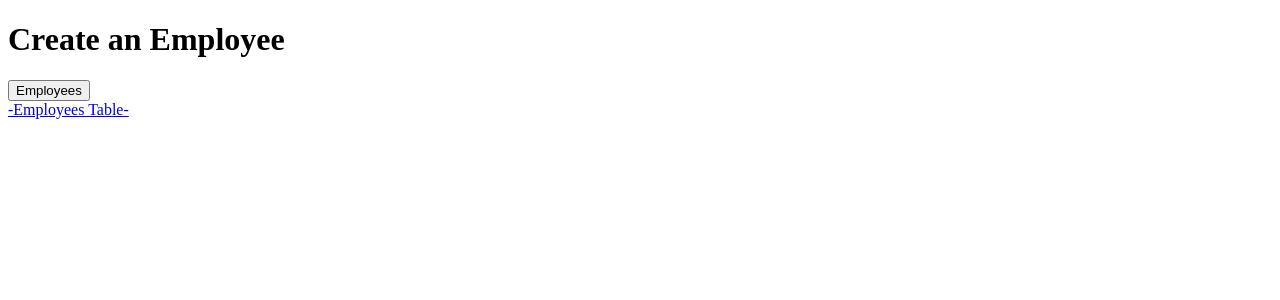
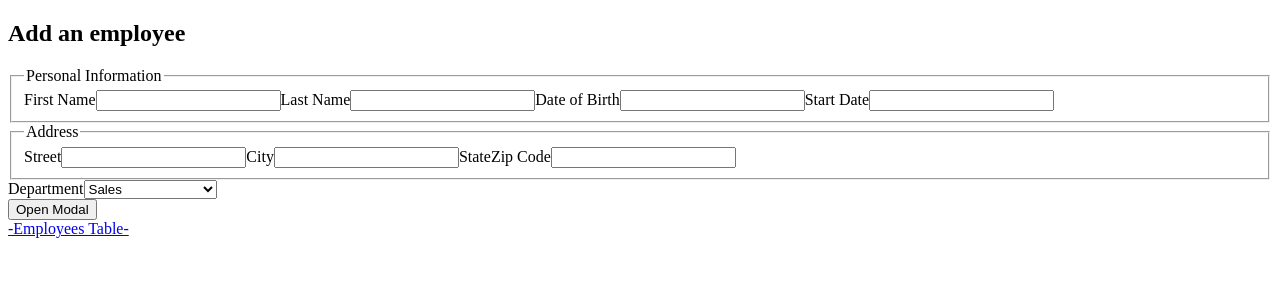
Before and after one commit to JaRoD41/hrnet, a React (Vite) app: page / in a window 1280 px wide. Shown: the top 300 px of the page. Built offline with nearby package versions, Linux system fonts and the light colour scheme.

Commit message:
add modal, form and useModal custom hook

```diff
--- /dev/null
+++ b/src/components/Form/Form.jsx
@@ -0,0 +1,101 @@
+
+const Form = () => {
+  return (
+    <>
+      <div className="flex-col">
+        <form action="#" id="create-employee">
+          <div className="flex flex-col md:flex-row md:space-x-4">
+            <fieldset className="flex-col bg-gray-200 mb-6 md:w-1/2">
+              <legend className="pb-8">Personal Information</legend>
+              <label htmlFor="first-name">First Name</label>
+              <input
+                type="text"
+                id="first-name"
+                autoComplete="first-name"
+                className="mt-1 w-full rounded-md bg-green-300 sm:text-sm "
+                // onChange={handleInputChange}
+              />
+
+              <label htmlFor="last-name">Last Name</label>
+              <input
+                type="text"
+                id="last-name"
+                className="mt-1 w-full rounded-md bg-green-300 sm:text-sm"
+                // onChange={handleInputChange}
+              />
+
+              <label htmlFor="date-of-birth">Date of Birth</label>
+              <input
+                id="date-of-birth"
+                type="text"
+                className="mt-1 w-full rounded-md bg-green-300 sm:text-sm"
+                // onChange={handleInputChange}
+              />
+
+              <label htmlFor="start-date">Start Date</label>
+              <input
+                id="start-date"
+                type="text"
+                className="mt-1 w-full rounded-md bg-green-300 sm:text-sm"
+                // onChange={handleInputChange}
+              />
+            </fieldset>
+
+            <fieldset className="flex-col bg-gray-200 mb-6 md:w-1/2">
+              <legend className="pb-8">Address</legend>
+
+              <label htmlFor="street">Street</label>
+              <input
+                id="street"
+                type="text"
+                className="mt-1 w-full rounded-md bg-blue-300 sm:text-sm"
+                // onChange={handleInputChange}
+              />
+
+              <label htmlFor="city">City</label>
+              <input
+                id="city"
+                type="text"
+                className="mt-1 w-full rounded-md bg-blue-300 sm:text-sm"
+                // onChange={handleInputChange}
+              />
+
+              <label htmlFor="state">State</label>
+              {/* <select name="state" id="state" className="mt-1 w-full rounded-md bg-blue-300 sm:text-sm"></select> */}
+              {/* <Dropdown
+                options={options}
+                value={defaultOption}
+                placeholder="Select an option"
+                className="mt-1 w-full rounded-md bg-blue-300 sm:text-sm"
+              /> */}
+
+              <label htmlFor="zip-code">Zip Code</label>
+              <input
+                id="zip-code"
+                type="number"
+                className="mt-1 w-full rounded-md bg-blue-300 sm:text-sm"
+                // onChange={handleInputChange}
+              />
+            </fieldset>
+          </div>
+
+          <label htmlFor="department">Department</label>
+          <select
+            name="department"
+            id="department"
+            className="mt-1 w-full rounded-md bg-pink-300 sm:text-sm"
+          >
+            <option>Sales</option>
+            <option>Marketing</option>
+            <option>Engineering</option>
+            <option>Human Resources</option>
+            <option>Legal</option>
+          </select>
+        </form>
+      </div>
+
+    </>
+  );
+}
+
+export default Form
--- /dev/null
+++ b/src/components/Modal/Modal.jsx
@@ -0,0 +1,29 @@
+const Modal = ({ isOpen, onClose }) => {
+  if (!isOpen) {
+    return null;
+  }
+  return (
+    <div id="modal" className="modal">
+      <div className="modal-overlay"></div>
+      <div className="modal-container">
+        <div className="modal-content">
+          {/* <!--Header--> */}
+          <div className="modal-header">Header</div>
+          {/* <!--Content--> */}
+          <div className="modal-body">New Employee Successfuly Created !</div>
+          {/* <!--Footer--> */}
+          <div className="modal-footer">
+            <button
+              onClick={onClose}
+              className="modal-close-button"
+            >
+              Fermer
+            </button>
+          </div>
+        </div>
+      </div>
+    </div>
+  );
+};
+
+export default Modal;
--- a/src/pages/CreateEmployee.jsx
+++ b/src/pages/CreateEmployee.jsx
@@ -1,10 +1,31 @@
-import { Link, useNavigate } from 'react-router-dom';
+import { Link } from 'react-router-dom';
+// import { useState } from 'react';
+import useModal from '../utils/custom hooks/useModal';
+// import {useNavigate} from 'react-router-dom';
+import Form from '../components/Form/Form';
+import Modal from '../components/Modal/Modal';
+
 const CreateEmployee = () => {
-  const navigate = useNavigate();
+  // const navigate = useNavigate();
+  const [isOpen, toggleModal] = useModal();
+  // const openModal = () => {
+  //   setIsOpen(true);
+  // };
+
+  // const closeModal = () => {
+  //   setIsOpen(false);
+  // };
   return (
     <>
-      <h1>Create an Employee</h1>
-      <button onClick={() => navigate('/employees')}>Employees</button>
+      <main aria-labelledby="page-title">
+        <h2 tabIndex="0" id="page-title">
+          Add an employee
+        </h2>
+        <Form />
+        {/* Modal */}
+        <button onClick={toggleModal}>Open Modal</button>
+        <Modal isOpen={isOpen} onClose={toggleModal}></Modal>
+      </main>
       <div className="link-employee-list">
         <Link to="/employees">-Employees Table-</Link>
       </div>
--- /dev/null
+++ b/src/utils/custom hooks/useModal.jsx
@@ -0,0 +1,12 @@
+import { useState } from 'react';
+
+const useModal = () => {
+  const [isOpen, setIsOpen] = useState(false);
+
+  function toggle() {
+    setIsOpen(!isOpen);
+  }
+  return [isOpen, toggle];
+};
+
+export default useModal;
```
Also changed, not shown: .eslintrc.cjs, src/components/Form/Form.css (added), src/components/Modal/Modal.css (added).
